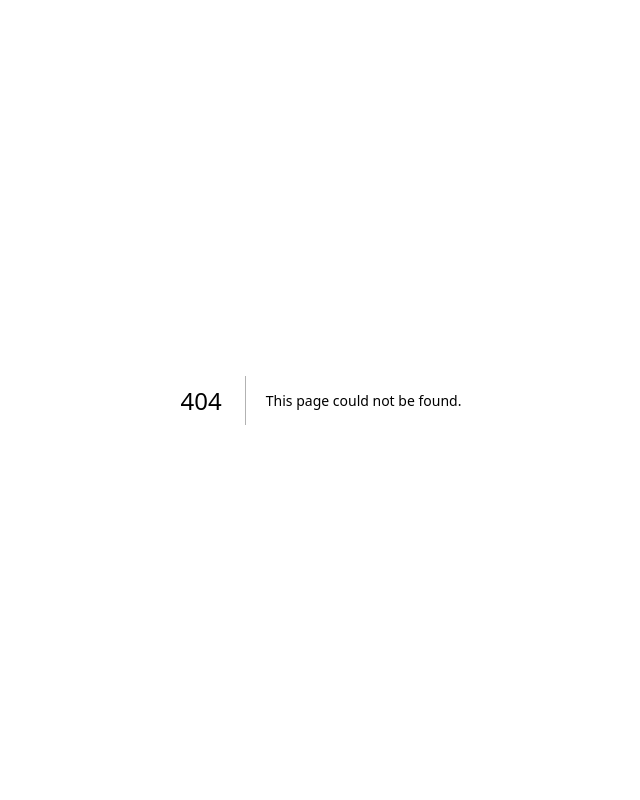
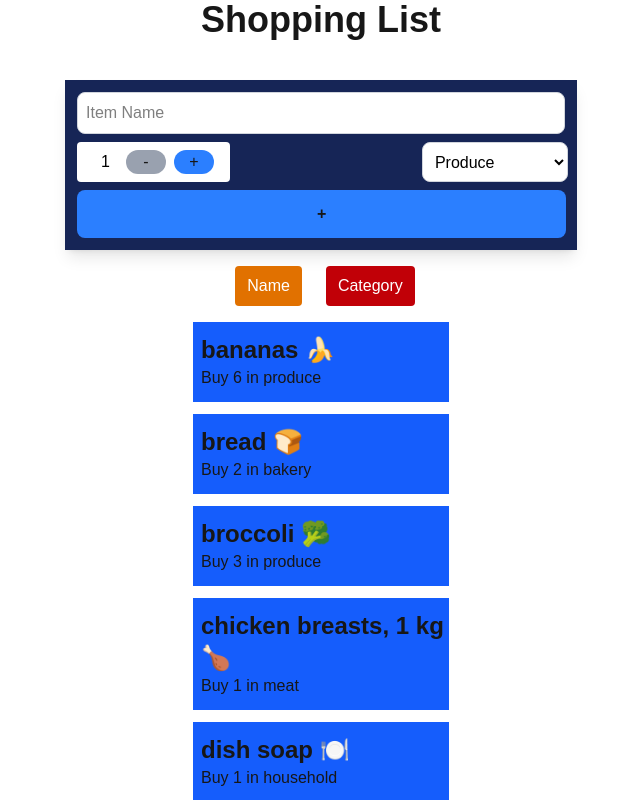
Before and after one commit to Mark-Olidan/cprg306-assignments, a Next.js app: page /week-7 in a window 1280 px wide. Before the commit this address had no page. Shown: the top 800 px of the page, without its empty margins (319-959 px from the left). Built offline with nearby package versions, Linux system fonts and the light colour scheme.

Commit message:
week 7 - hooked up all the components to each other
created a random string generator for the id

```diff
--- a/app/page.js
+++ b/app/page.js
@@ -1,15 +1,16 @@
 export default function Home(){
 
-
+  let style="text-cyan-600 underline hover:text-cyan-300";
   return (
     <main>
       <h1>CPRG306 Assignments</h1>
       <ul>
-        <li><a className="text-cyan-600 underline hover:text-cyan-300" href="./week-2">Week 2 - Student Info</a></li>
-        <li><a className="text-cyan-600 underline hover:text-cyan-300" href="./week-3">Week 3 - Shopping List</a></li>
-        <li><a className="text-cyan-600 underline hover:text-cyan-300" href="./week-4">Week 4 - Quantity Controls</a></li>
-        <li><a className="text-cyan-600 underline hover:text-cyan-300" href="./week-5">Week 5 - Controlled Components</a></li>
-        <li><a className="text-cyan-600 underline hover:text-cyan-300" href="./week-6">Week 6 - Handling Lists</a></li>
+        <li><a className={style} href="./week-2">Week 2 - Student Info</a></li>
+        <li><a className={style} href="./week-3">Week 3 - Shopping List</a></li>
+        <li><a className={style} href="./week-4">Week 4 - Quantity Controls</a></li>
+        <li><a className={style} href="./week-5">Week 5 - Controlled Components</a></li>
+        <li><a className={style} href="./week-6">Week 6 - Handling Lists</a></li>
+        <li><a className={style} href="./week-7">Week 7 - Managing State</a></li>
       </ul>
     </main>
   );
--- /dev/null
+++ b/app/week-7/item-list.js
@@ -0,0 +1,55 @@
+"use client"
+import { useState } from "react";
+import Item from "./item";
+// import itemData from "/.itemjson";
+
+export default function ItemList({items}){
+    // let itemsArray = itemsData.map ((item)=>({...item}));
+
+    let {id, name, quantity, category} = items
+
+    const [sortBy, setSortBy] = useState("name")
+
+    const handleSortName= (event) => setSortBy (event.target.value)
+        if (sortBy == "name"){
+            items.sort((itemA, itemB)=>{
+                    //alphabetical sorting
+                    let nameA = itemA.name.toUpperCase();
+                    let nameB = itemB.name.toUpperCase();
+                    if(nameA < nameB) return -1
+                    if(nameB > nameB) return +1
+                    return 0;
+                   })
+        }
+
+    const handleSortCat = (event) => setSortBy (event.target.value)
+        if (sortBy == "category"){
+            items.sort((itemA, itemB)=>{
+                    //alphabetical sorting
+                    let nameA = itemA.category.toUpperCase();
+                    let nameB = itemB.category.toUpperCase();
+                    if(nameA < nameB) return -1
+                    if(nameB > nameB) return +1
+                    return 0;
+                   })
+        }
+
+    let buttonstyle = ""
+    return(
+        <main>
+            <div className="flex justify-center gap-4 my-4">
+                {/* Sort by Buttons */}
+                <button  type="button" className={`${sortBy === "name" ? "bg-amber-600" : "bg-red-700"} text-white rounded cursor-pointer hover:bg-amber-600 active:bg-amber-600 transition-colors px-3 py-2 mx-2`} value="name" onClick={handleSortName}>Name</button>
+
+                <button type="button" className={`${sortBy === "category" ? "bg-amber-600" : "bg-red-700"} text-white rounded cursor-pointer hover:bg-amber-600 active:bg-amber-600 transition-colors px-3 py-2`} value="category" onClick={handleSortCat}> Category</button>
+
+            </div>
+            <div>
+                {/* Sort by Display */}
+                {items.map((item)=>(
+                    <Item key={item.id} itemObj={item}/>
+                ))}
+            </div>
+        </main>
+    )
+}
--- /dev/null
+++ b/app/week-7/item.js
@@ -0,0 +1,17 @@
+
+
+export default function Item({itemObj}){
+
+    let {name, quantity, category} = itemObj;
+
+    return(
+        <main>
+            <div className="bg-blue-600 pt-3 pb-3 pl-2 m-3 w-1/5 mx-auto hover:bg-emerald-500">
+            <ul>
+                <li className="text-2xl font-bold">{name}</li>
+                <li>Buy {quantity} in {category}</li>
+            </ul>
+            </div>
+        </main>
+    )
+}
--- /dev/null
+++ b/app/week-7/items.json
@@ -0,0 +1,74 @@
+[
+  {
+    "id": "1h2GJKH12gkHG31h1H",
+    "name": "milk, 4 L 🥛",
+    "quantity": 1,
+    "category": "dairy"
+  },
+  {
+    "id": "2KJH3k2j3H1k2J3K1H",
+    "name": "bread 🍞",
+    "quantity": 2,
+    "category": "bakery"
+  },
+  {
+    "id": "3h2KJH3k2j3H1k2J3",
+    "name": "eggs, dozen 🥚",
+    "quantity": 2,
+    "category": "dairy"
+  },
+  {
+    "id": "4k2J3K1H2GJKH12gk",
+    "name": "bananas 🍌",
+    "quantity": 6,
+    "category": "produce"
+  },
+  {
+    "id": "5H1h1H2KJH3k2j3H",
+    "name": "broccoli 🥦",
+    "quantity": 3,
+    "category": "produce"
+  },
+  {
+    "id": "6H1k2J3K1H2GJKH1",
+    "name": "chicken breasts, 1 kg 🍗",
+    "quantity": 1,
+    "category": "meat"
+  },
+  {
+    "id": "7gkHG31h1H2KJH3k",
+    "name": "pasta sauce 🍝",
+    "quantity": 3,
+    "category": "canned goods"
+  },
+  {
+    "id": "8j3H1k2J3K1H2GJK",
+    "name": "spaghetti, 454 g 🍝",
+    "quantity": 2,
+    "category": "dry goods"
+  },
+  {
+    "id": "9H12gkHG31h1H2KJ",
+    "name": "toilet paper, 12 pack 🧻",
+    "quantity": 1,
+    "category": "household"
+  },
+  {
+    "id": "10H3k2j3H1k2J3K1",
+    "name": "paper towels, 6 pack",
+    "quantity": 1,
+    "category": "household"
+  },
+  {
+    "id": "11k2J3K1H2GJKH12",
+    "name": "dish soap 🍽️",
+    "quantity": 1,
+    "category": "household"
+  },
+  {
+    "id": "12GJKH12gkHG31h1",
+    "name": "hand soap 🧼",
+    "quantity": 4,
+    "category": "household"
+  }
+]
--- /dev/null
+++ b/app/week-7/new-item.js
@@ -0,0 +1,110 @@
+"use client"
+
+import { useState } from "react";
+
+export default function NewItem({onAddItem}){
+
+    const [quantity, setQuantity] = useState(1)
+    const [name, setName] = useState("")
+    const [category, setCategory] = useState("Produce")
+
+    function generateRandomString(length = 16) {
+    const characters = 'ABCDEFGHIJKLMNOPQRSTUVWXYZabcdefghijklmnopqrstuvwxyz0123456789';
+    let result = '';
+    for (let i = 0; i < length; i++) {
+        result += characters.charAt(Math.floor(Math.random() * characters.length));
+    }
+    return result;
+    }
+
+    let randomString= generateRandomString(16)
+
+    const resetForm = () => {
+        setName("");
+        setQuantity(1);
+        setCategory("Produce");
+    }
+
+    const handleSubmit = (event) => {
+        event.preventDefault();
+
+        let item={
+            id: {randomString},
+            name: name,
+            quantity: quantity,
+            category: category
+        }
+
+        console.log(item)
+
+        // alert(`
+        // Added item: ${item.name}, quantity: ${item.quantity}, category: ${item.category}
+        // `)
+        onAddItem(item);
+        resetForm();
+    }
+
+    const handleChangeName = (event) => {
+        setName(event.target.value);
+    }
+
+    const handleChangeQuantity = (event) => {
+        setQuantity(event.target.value);
+    }
+
+    const handleChangeCategory = (event) => {
+        setCategory(event.target.value);
+    }
+
+    const increment = () => {
+        if (quantity < 20){setQuantity(quantity + 1)}
+    };
+
+    const decrement = () => {
+        if (quantity > 1){setQuantity(quantity - 1)}
+    };
+
+    let buttonStylesDecrement = "bg-blue-500 mr-2 w-10 rounded-2xl hover:bg-blue-400 transition-colors active:bg-blue-300"
+    if (quantity === 1){
+        buttonStylesDecrement = "bg-gray-400 mr-2 w-10 rounded-2xl cursor-not-allowed"
+    };
+
+    let buttonStylesIncrement = "bg-blue-500 mr-2 w-10 rounded-2xl hover:bg-blue-400 transition-colors active:bg-blue-300"
+    if (quantity === 20){
+        buttonStylesIncrement = "bg-gray-400 mr-2 w-10 rounded-2xl cursor-not-allowed"
+    }
+
+    return(
+        <main>
+            <form className="bg-blue-950 shadow-lg flex flex-col max-w-lg mx-auto mt-10 justify-center p-3" onSubmit={handleSubmit}>
+            <div className="pb-2">
+                <input className="border border-gray-300 p-2 rounded-lg w-full bg-white text-black" type="text" placeholder="Item Name" value={name} onChange={handleChangeName} required/>
+            </div>
+            <div className="flex flex-row pb-2">
+                <div className ="bg-white text-center justify-center p-2 rounded flex flex-row">
+                    <p className="text-black px-4" value={quantity}>{quantity}</p>
+                    <button className={buttonStylesDecrement} onClick={decrement} type="button">-</button>
+                    <button className={buttonStylesIncrement} onClick={increment} type="button">+</button>
+                </div>
+                <select className="border border-gray-300 p-2 ml-48 rounded-lg bg-white text-black" value={category} onChange={handleChangeCategory}>
+                    <option value="Produce">Produce</option>
+                    <option value="Dairy">Dairy</option>
+                    <option value="Bakery">Bakery</option>
+                    <option value="Meat">Meat</option>
+                    <option value="Frozen Foods">Frozen Foods</option>
+                    <option value="Canned Goods">Canned Goods</option>
+                    <option value="Dry Goods">Dry Goods</option>
+                    <option value="Beverages">Beverages</option>
+                    <option value="Snacks">Snacks</option>
+                    <option value="Household">Household</option>
+                    <option value="Other">Other</option>
+                </select>
+            </div>
+            <div className="text-center">
+                <button className="bg-blue-500 px-60 py-3 rounded-lg hover:bg-blue-400 transition-colors active:bg-blue-300 text-center font-bold" type="submit">+</button>
+            </div>
+            </form>
+        </main>
+    )
+
+}
--- /dev/null
+++ b/app/week-7/page.js
@@ -0,0 +1,28 @@
+"use client"
+
+import ItemList from "./item-list";
+import NewItem from "./new-item";
+import itemsData from "./items.json"
+
+import {useState} from "react"
+
+
+
+
+export default function Page(){
+
+        const [itemsArray, setItemsArray] = useState(
+    itemsData.map((item)=>({...item}))
+    );
+
+    function handleAddItem(newItem){
+        setItemsArray([...itemsArray, newItem])
+    }
+    return(
+        <main>
+            <h1 className ="text-4xl font-bold text-center">Shopping List</h1>
+            <NewItem onAddItem={handleAddItem}/>
+            <ItemList items={itemsArray}/>
+        </main>
+    )
+}
```
